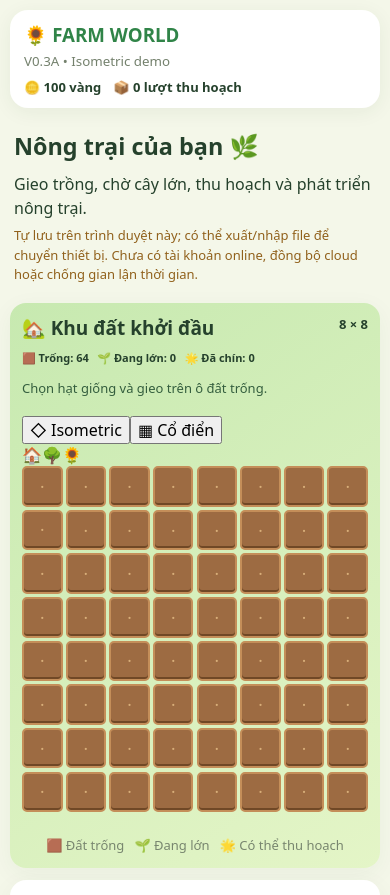
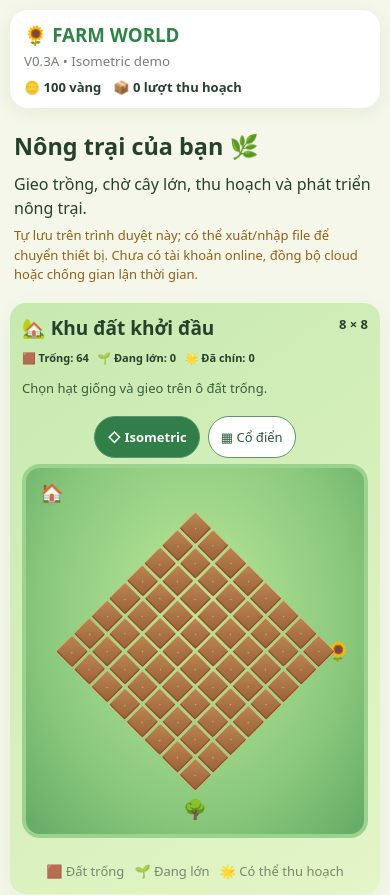
Before and after one commit to tradoanson/farm-world, a Next.js app: page / in a window 390 px wide. Shown: the top 895 px of the page. Built offline with nearby package versions, Linux system fonts and the light colour scheme.

Commit message:
Add responsive CSS diamond isometric scene and classic fallback

```diff
--- a/app/style.css
+++ b/app/style.css
@@ -63,3 +63,32 @@ button{font:inherit}
 @media(prefers-reduced-motion:reduce){*,*::before,*::after{scroll-behavior:auto!important;animation-duration:.01ms!important;transition-duration:.01ms!important}}
 
 @media(max-width:800px){.seed-strip{display:flex;overflow-x:auto;overscroll-behavior-x:contain;gap:8px;padding:2px 2px 10px;scroll-snap-type:x proximity;-webkit-overflow-scrolling:touch}.seed-strip .seed{flex:0 0 145px;margin:0;scroll-snap-align:start}.seed-strip::-webkit-scrollbar{height:5px}.seed-strip::-webkit-scrollbar-thumb{background:#a2bca0;border-radius:5px}}
+
+/* V0.3A: CSS isometric scene; all farm rules remain in lib/farm-demo.ts */
+.view-switch{display:flex;gap:8px;justify-content:center;margin:12px auto 6px}
+.view-switch button{border:1px solid #5c956b;border-radius:999px;background:#fff;padding:9px 15px;min-height:42px;color:#295839;cursor:pointer}
+.view-switch button.active{background:#327e49;color:#fff;font-weight:700}
+.view-switch button:focus-visible{outline:3px solid #225f9c;outline-offset:2px}
+.farm-scene{position:relative;isolation:isolate;max-width:680px;margin:0 auto;border-radius:18px;overflow:hidden;background:radial-gradient(ellipse at 50% 40%,#bde99b,#89c87c 65%,#64aa65);border:4px solid #9bd28d}
+.farm-scene.scene-classic{padding:18px}
+.farm-scene.scene-iso{padding:15% 12%;min-height:340px}
+.farm-scene.scene-iso .tiles{width:100%;max-width:540px;transform:rotate(45deg) scale(.72);transform-origin:center;gap:3px}
+.farm-scene.scene-iso .tile{border-radius:3px;border:2px solid #e2b26e;box-shadow:inset -4px -4px #845431,2px 2px 0 #6d9d54;background:linear-gradient(135deg,#bc8551,#996138)}
+.farm-scene.scene-iso .tile.ready{background:linear-gradient(135deg,#e4bc68,#b77c3e);border-color:#f3d78e}
+.farm-scene.scene-iso .tile>span,.farm-scene.scene-iso .tile>.countdown{transform:rotate(-45deg)}
+.farm-scene.scene-iso .tile>span{font-size:clamp(17px,3vw,29px);line-height:1}
+.farm-scene.scene-iso .countdown{position:absolute;bottom:3px;right:2px;font-size:clamp(8px,1.2vw,11px);background:#25412cbb;border-radius:3px;padding:1px 2px;max-width:100%;color:#fff}
+.farm-decor{display:none;pointer-events:none}
+.scene-iso .farm-decor{display:flex;position:absolute;inset:0;justify-content:space-between;align-items:flex-start;padding:12px 14px;font-size:clamp(19px,3vw,35px);z-index:0}
+.scene-iso .farm-decor span:nth-child(2){align-self:flex-end}
+.scene-iso .farm-decor span:nth-child(3){align-self:center}
+.farm-scene .tiles{position:relative;z-index:1}
+@media(max-width:800px){
+ .farm-scene.scene-iso{padding:12% 8%;min-height:0}
+ .farm-scene.scene-iso .tiles{transform:rotate(45deg) scale(.70);gap:2px}
+ .farm-scene.scene-iso .tile{border-width:1px;box-shadow:inset -2px -2px #845431}
+ .farm-scene.scene-iso .tile>span{font-size:clamp(11px,3.8vw,20px)}
+ .farm-scene.scene-iso .countdown{font-size:7px;bottom:0;right:0}
+ .view-switch button{font-size:13px;padding:9px 12px}
+}
+@media(max-width:360px){.farm-scene.scene-iso{padding:10% 5%}.farm-scene.scene-iso .tiles{transform:rotate(45deg) scale(.68)}}
```
